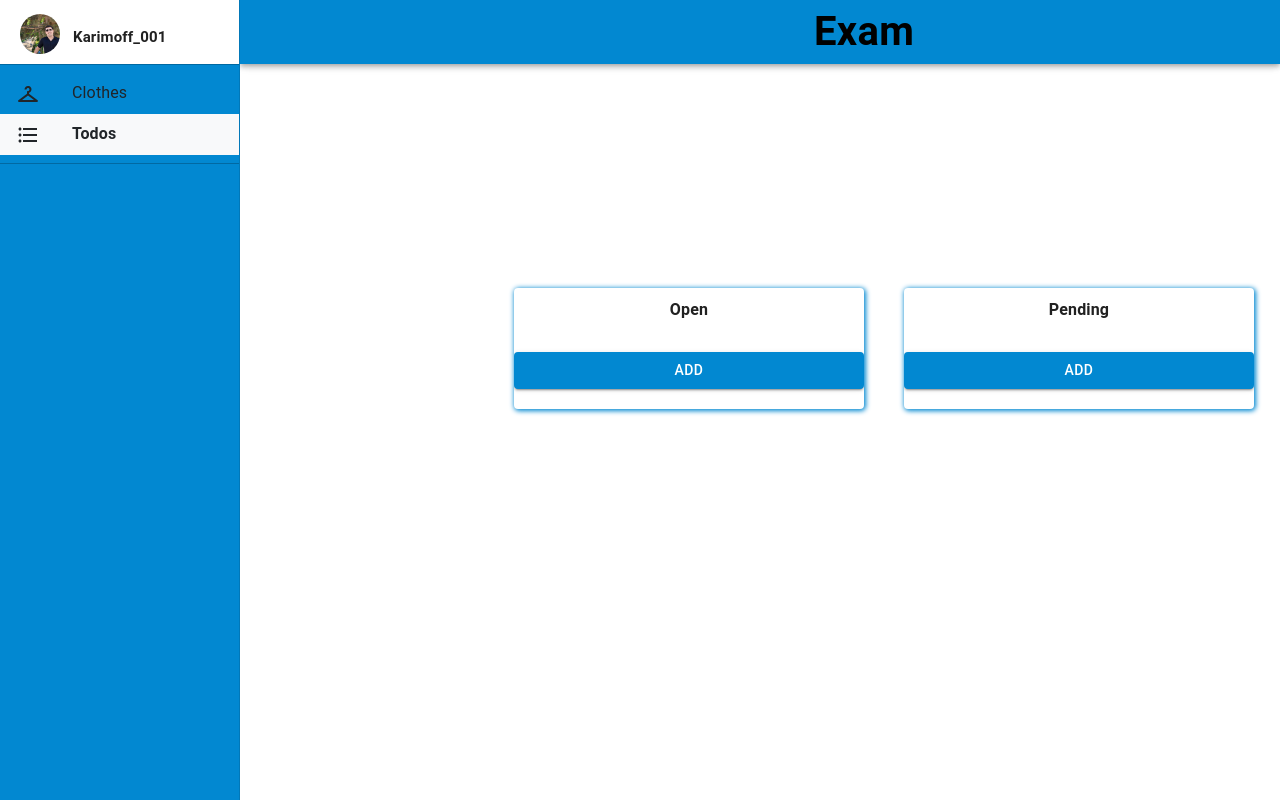
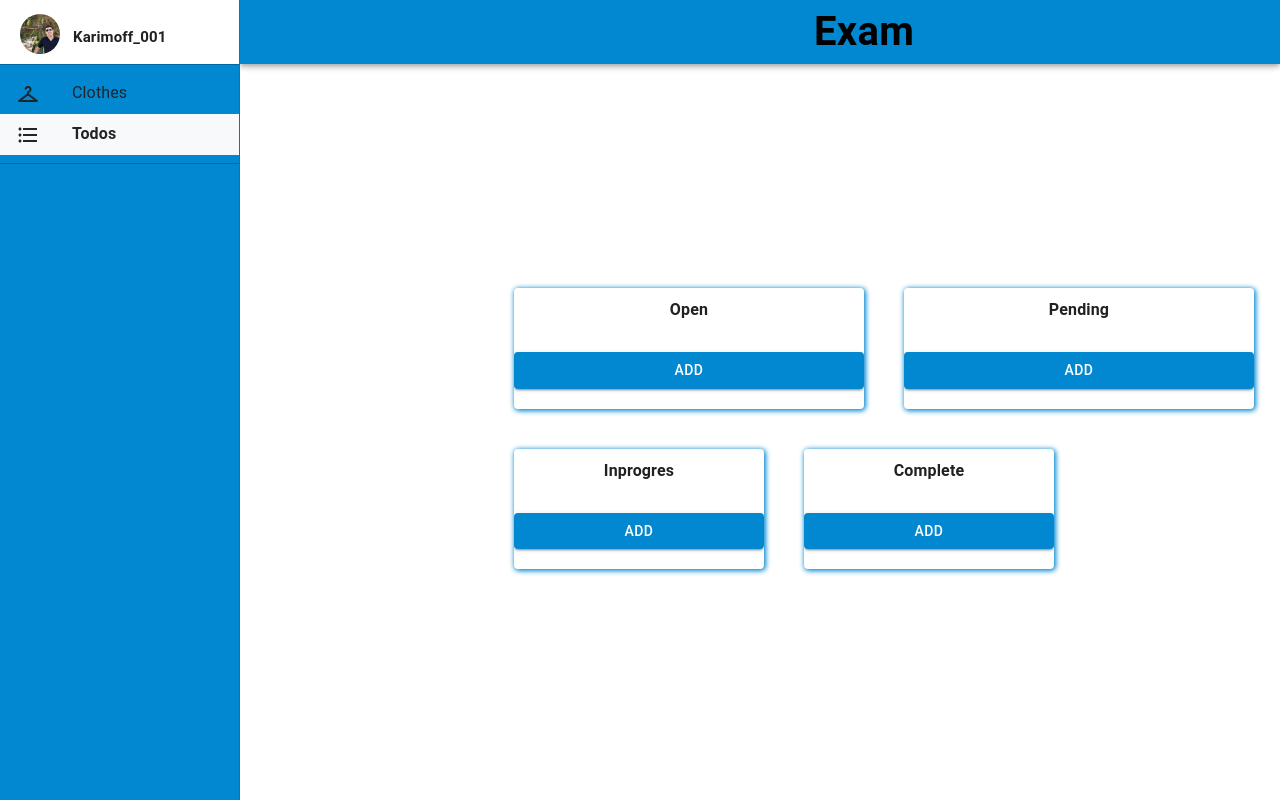
Before and after one commit to karimoffabdulatif/exam_project_6th_moth, a React (Vite) app: page /main/todos in a window 1280 px wide. Built offline with nearby package versions, Linux system fonts and the light colour scheme.

Commit message:
Update todos.jsx
.

```diff
--- a/src/pages/todos/todos.jsx
+++ b/src/pages/todos/todos.jsx
@@ -75,6 +75,66 @@ const Todos = () => {
           ))}
         <AddModal setTasks={setTasks} />
       </Card>
+            <Card
+        style={{
+          maxWidth: "250px",
+          width: "100%",
+          boxShadow: "1px 1px 5px 1px #0288d1"
+
+        }}
+      >
+        <CardTitle
+          style={{
+            padding: "10px",
+            fontWeight: "bold",
+            textAlign: "center",
+          }}
+        >
+          Inprogres
+        </CardTitle>
+
+        {tasks
+          .filter((item) => item.status === "inprogres")
+          .map((task) => (
+            <TaskItem
+              key={task.id}
+              task={task}
+              tasks={tasks}
+              setTasks={setTasks}
+            />
+          ))}
+        <AddModal setTasks={setTasks} />
+      </Card>
+      <Card
+        style={{
+          maxWidth: "250px",
+          width: "100%",
+          boxShadow: "1px 1px 5px 1px #0288d1"
+
+        }}
+      >
+        <CardTitle
+          style={{
+            padding: "10px",
+            fontWeight: "bold",
+            textAlign: "center",
+          }}
+        >
+          Complete
+        </CardTitle>
+
+        {tasks
+          .filter((item) => item.status === "comlete")
+          .map((task) => (
+            <TaskItem
+              key={task.id}
+              task={task}
+              tasks={tasks}
+              setTasks={setTasks}
+            />
+          ))}
+        <AddModal setTasks={setTasks} />
+      </Card>
     </div>
 
   );
```
